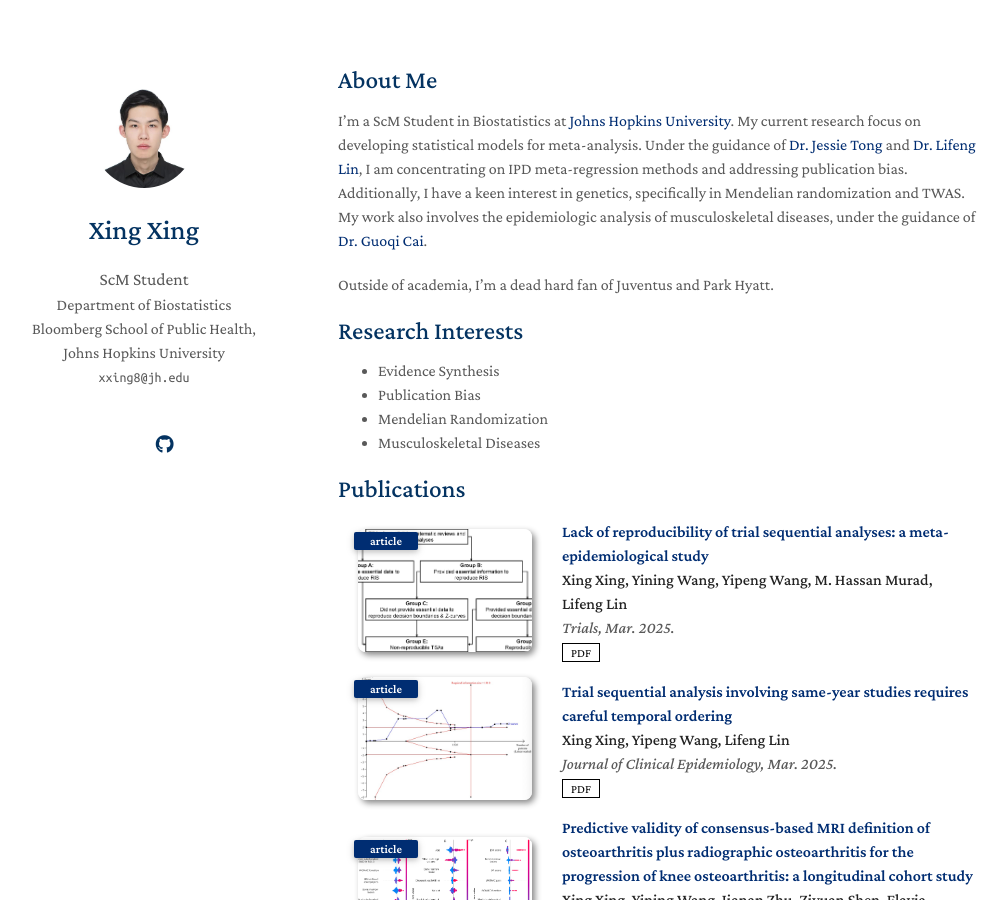
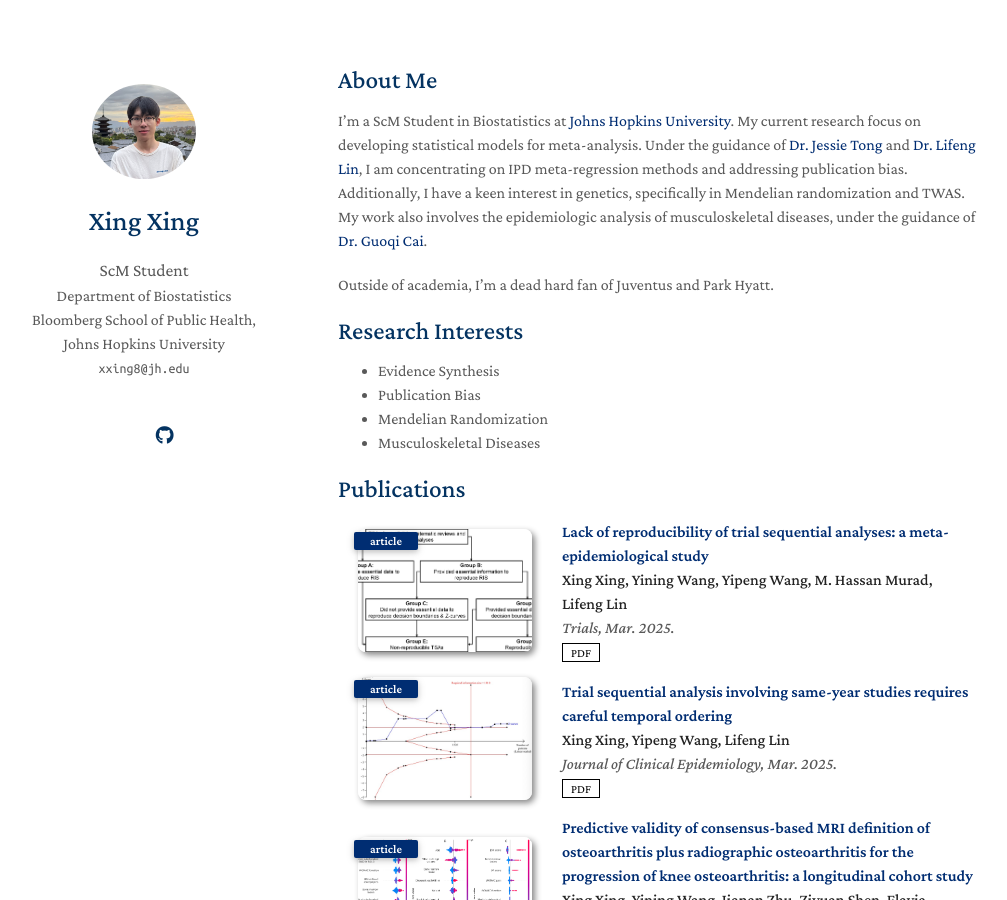
Before and after one commit to KevinXing3/kevinXing3.github.io, a Jekyll site: the page built from index.md, in a window 1280 px wide and 900 px high. Shown: the whole window, without its empty margins (132-1139 px from the left). Built offline with Jekyll 4.4.1, drawn with Linux system fonts in a browser that asks for light colours; nearby versions of some CDN libraries; a style sheet for code colours, icons or effects is not loaded; our own code applies the rules of GitHub Pages for plain Markdown files.

Commit message:
Update _config.yml

```diff
--- a/_config.yml
+++ b/_config.yml
@@ -27,7 +27,7 @@ github_link: https://github.com/KevinXing3/
 
 # Images (e.g., your profile picture and your website's favicon)
 # "favicon" and "favicon_dark" are used for the light and dark modes, respectively.
-avatar: ./assets/img/avatar.png
+avatar: ./assets/img/kyoto.jpg
 favicon: ./assets/img/favicon.png
 favicon_dark: ./assets/img/favicon-dark.png
 
```
